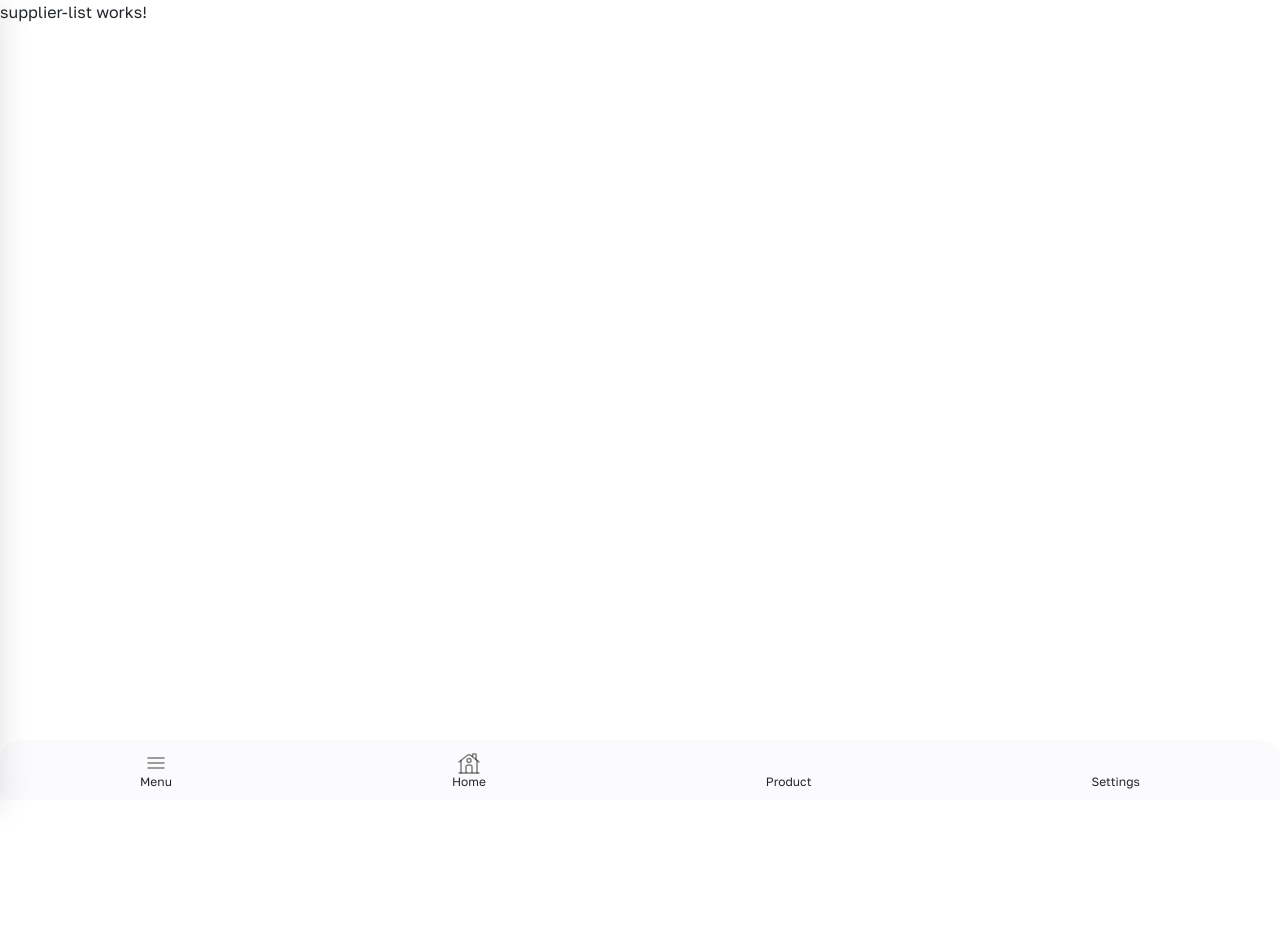
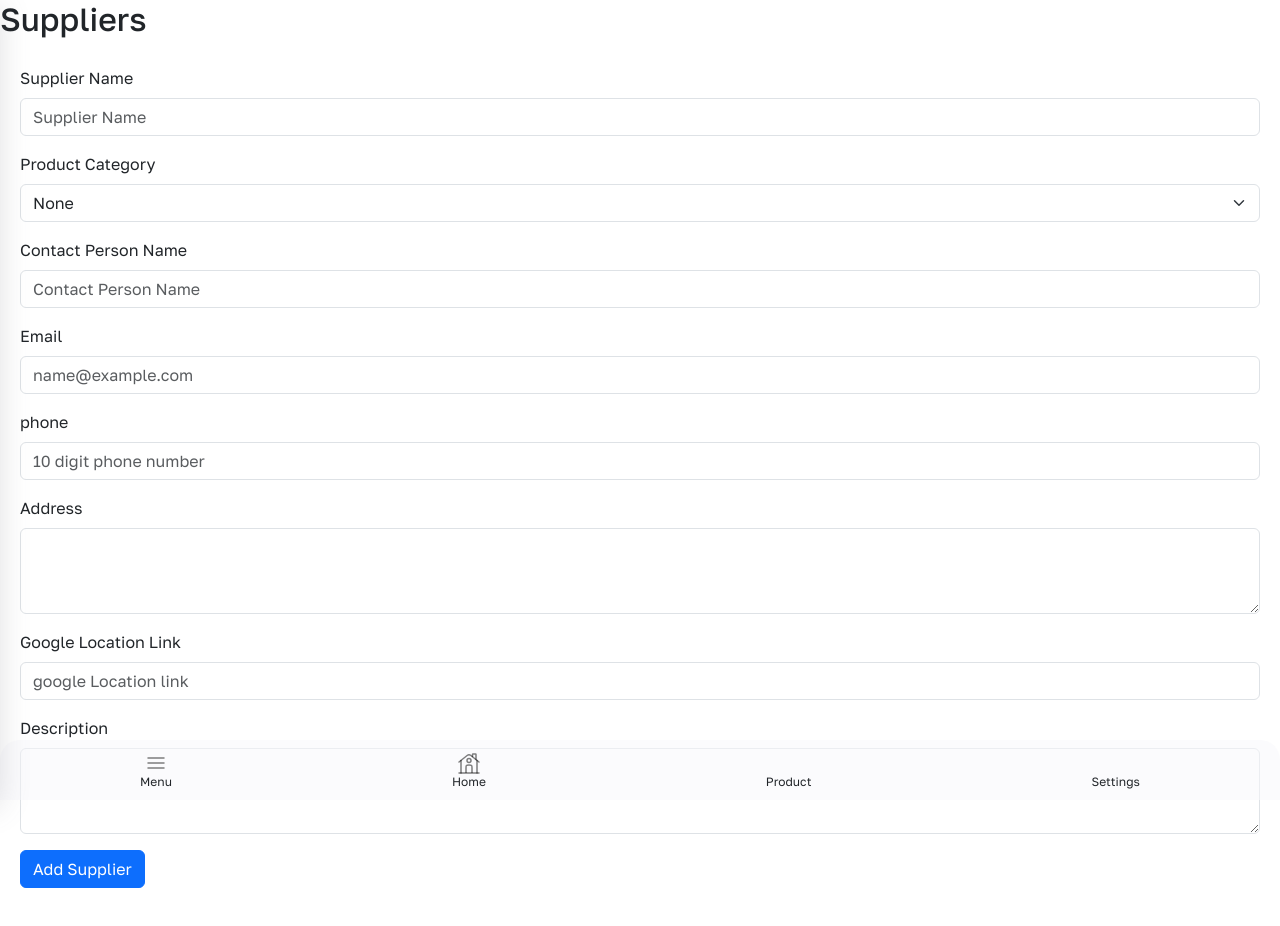
Before and after one commit to MontoRodrigues/AI_POS, an Angular app: page /supplier in a window 1280 px wide. Shown: the top 926 px of the page. Before the commit the page ends 800 px from the top, so only its background shows below. Built offline with nearby package versions, Linux system fonts and the light colour scheme; no server answers; the database is empty; sample sign-in values are in the browser's storage.

Commit message:
updated firebase service

```diff
--- a/src/app/components/supplier-list/supplier-list.css
+++ b/src/app/components/supplier-list/supplier-list.css
@@ -0,0 +1,3 @@
+.error{
+    border: 1px solid red;
+}
--- a/src/app/components/supplier-list/supplier-list.html
+++ b/src/app/components/supplier-list/supplier-list.html
@@ -1 +1,73 @@
-<p>supplier-list works!</p>
+<h2> Suppliers</h2>
+
+@for(supplier of supplier_list; track supplier.id) {
+<p>{{supplier.id}}</p>
+}
+
+
+
+
+
+<div style="padding: 20px;">
+
+    <div [class]="new_supplier_validate.name">
+        <label class="form-label">Supplier Name</label>
+        <input type="text" class="form-control" placeholder="Supplier Name" [(ngModel)]="new_supplier.name">
+    </div>
+
+
+    <div [class]="new_supplier_validate.productCategory">
+        <label class="form-label">Product Category</label>
+        <select class="form-select" [(ngModel)]="productCategory" (change)="add_ProductCategory()">
+            @for(pc of getProductList(); track pc) {
+            <option>{{pc}}</option>
+            }
+        </select>
+    </div>
+    <div class="mb-3">
+        @for(category of new_supplier.productCategory; track $index; let i=$index) {
+        <div><span>{{category}}</span><span (click)="deleteProductCategory(i)">X</span> </div>
+        }
+    </div>
+    <!-- <div [class]="new_supplier_validate.productCategory">
+        <label class="form-label">Product Category</label>
+        <input type="text" class="form-control" placeholder="Supplier Category"
+            [(ngModel)]="new_supplier.productCategory">
+    </div> -->
+
+    <div [class]="new_supplier_validate.contactPerson">
+        <label class="form-label">Contact Person Name</label>
+        <input type="text" class="form-control" placeholder="Contact Person Name"
+            [(ngModel)]="new_supplier.contactPerson">
+    </div>
+
+    <div [class]="new_supplier_validate.email">
+        <label class="form-label">Email</label>
+        <input type="email" class="form-control" placeholder="name@example.com" [(ngModel)]="new_supplier.email">
+    </div>
+
+    <div [class]="new_supplier_validate.phone">
+        <label class="form-label">phone</label>
+        <input type="number" class="form-control" placeholder="10 digit phone number" [(ngModel)]="new_supplier.phone">
+    </div>
+
+    <div [class]="new_supplier_validate.address">
+        <label class="form-label">Address</label>
+        <textarea class="form-control" rows="3" [(ngModel)]="new_supplier.address"></textarea>
+    </div>
+
+    <div [class]="new_supplier_validate.location">
+        <label class="form-label">Google Location Link</label>
+        <input type="text" class="form-control" placeholder="google Location link" [(ngModel)]="new_supplier.location">
+    </div>
+
+    <div [class]="new_supplier_validate.businessDescription">
+        <label class="form-label">Description</label>
+        <textarea class="form-control" rows="3" [(ngModel)]="new_supplier.businessDescription"></textarea>
+    </div>
+
+    <div class="mb-3">
+        <button type="submit" class="btn btn-primary mb-3" (click)="addSupplier()">Add Supplier</button>
+    </div>
+
+</div>
--- a/src/app/components/supplier-list/supplier-list.ts
+++ b/src/app/components/supplier-list/supplier-list.ts
@@ -1,11 +1,134 @@
-import { Component } from '@angular/core';
+import { Component, OnInit, OnDestroy, ChangeDetectorRef } from '@angular/core';
+import { FirebaseService } from '../../services/firebase.service';
+import { Router } from '@angular/router';
+import { ISupplier } from '../../interface/isupplier';
+import { CommonModule } from '@angular/common';
+import { FormsModule } from '@angular/forms';
 
 @Component({
   selector: 'app-supplier-list',
-  imports: [],
+  imports: [CommonModule, FormsModule],
   templateUrl: './supplier-list.html',
   styleUrl: './supplier-list.css'
 })
 export class SupplierList {
 
+  new_supplier: ISupplier = {
+    id: null,
+    name: null,
+    productCategory: [],
+    contactPerson: null,
+    email: null,
+    phone: null,
+    address: null,
+    location: null,
+    businessDescription: null
+  }
+
+  new_supplier_validate = {
+    id: "mb-3",
+    name: "mb-3",
+    productCategory: "mb-3",
+    contactPerson: "mb-3",
+    email: "mb-3",
+    phone: "mb-3",
+    address: "mb-3",
+    location: "mb-3",
+    businessDescription: "mb-3"
+  }
+
+  productCategory: string = "None";
+
+  productCategoryList: any = [
+    "None",
+    "Cosmetics",
+    "Jeweller",
+    "Cloths"
+  ];
+
+  getProductList(): string[] {
+    return this.productCategoryList.filter((item: any) => !this.new_supplier.productCategory.includes(item));
+  }
+
+  add_ProductCategory() {
+    if (this.productCategory != "None") {
+      this.new_supplier.productCategory.push(this.productCategory);
+      this.productCategory = "None"
+      this.new_supplier_validate.productCategory = "mb-3";
+    }
+    console.log(this.productCategory);
+
+  }
+
+  deleteProductCategory(index: number) {
+    this.new_supplier.productCategory.splice(index, 1);
+  }
+
+  private CollectionName: string = "suppliers";
+  private subscribe_supplier: any;
+  supplier_list: any[] = [];
+  constructor(private cdRef: ChangeDetectorRef, private router: Router, private firebaseService: FirebaseService) {
+
+
+  }
+
+  private validateSupplier():boolean {
+    let validate:boolean = true;
+
+    // Supplier Name
+    if (this.new_supplier.name == null) {
+      validate = false;
+      this.new_supplier_validate.name = "mb-3 error";
+    }
+    else {
+      this.new_supplier_validate.name = "mb-3";
+    }
+
+    // Product Category
+    if (this.new_supplier.productCategory.length == 0) {
+      validate = false;
+      this.new_supplier_validate.productCategory = "mb-3 error";
+    }
+    else {
+      this.new_supplier_validate.productCategory = "mb-3";
+    }
+
+     // contactPerson
+    if (this.new_supplier.contactPerson == null) {
+      validate = false;
+      this.new_supplier_validate.contactPerson = "mb-3 error";
+    }
+    else {
+      this.new_supplier_validate.contactPerson = "mb-3";
+    }
+
+
+    return validate;
+  }
+
+  addSupplier() {
+    console.log(this.new_supplier);
+    console.log(this.new_supplier_validate);
+
+    if(this.validateSupplier()){
+      // add Supplier
+    }
+  }
+
+
+  ngOnInit() {
+    this.subscribe_supplier = this.firebaseService.subscribeToCollection(this.CollectionName, (snapshot) => {
+      this.supplier_list = [];
+      let p: any = []
+      snapshot.forEach(doc => {
+        p.push(doc.data());
+      });
+      this.supplier_list = p;
+      console.log(this.supplier_list);
+      this.cdRef.detectChanges()
+    });
+  }
+
+
+
 }
--- a/src/app/services/firebase.service.ts
+++ b/src/app/services/firebase.service.ts
@@ -1,6 +1,6 @@
 
 import { Injectable } from '@angular/core';
-import { collection, getDocs, QuerySnapshot, query, onSnapshot, Unsubscribe, QueryConstraint, setDoc, doc, deleteDoc } from 'firebase/firestore';
+import { collection, getDocs, QuerySnapshot, query, onSnapshot, Unsubscribe, QueryConstraint, setDoc, doc, deleteDoc, DocumentReference,addDoc, SetOptions, updateDoc } from 'firebase/firestore';
 import { firestore } from './firebase';
 import { ISupplier } from '../interface/isupplier';
 
@@ -17,15 +17,24 @@ export class FirebaseService {
     return await getDocs(q);
   }
 
-
-  async addUpdateDocument(collectionName: string, doc_id: string, data: any) {
-    let r = await setDoc(doc(firestore, collectionName, doc_id), data);
-    return r;
+   addDocument(path: string, data: any): Promise<DocumentReference> {
+    const collectionRef = collection(firestore, path);
+    return addDoc(collectionRef, data);
   }
 
-  async deleteDocument(collectionName: string, doc_id: string, data: any) {
-    let r = await deleteDoc(doc(firestore, collectionName, doc_id));
-    return r;
+  setDocument(path: string, data: any, options?: SetOptions): Promise<void> {
+    const docRef = doc(firestore, path);
+    return setDoc(docRef, data, options || {});
+  }
+
+    updateDocument(path: string, data: any): Promise<void> {
+    const docRef = doc(firestore, path);
+    return updateDoc(docRef, data);
+  }
+
+  deleteDocument(path: string): Promise<void> {
+    const docRef = doc(firestore, path);
+    return deleteDoc(docRef);
   }
 
   subscribeToCollection(collectionName: string, callback: (snapshot: QuerySnapshot) => void, constraints: QueryConstraint[] = []): Unsubscribe {
```
Also changed, not shown: src/app/interface/isupplier.ts (+9 -7 lines).
